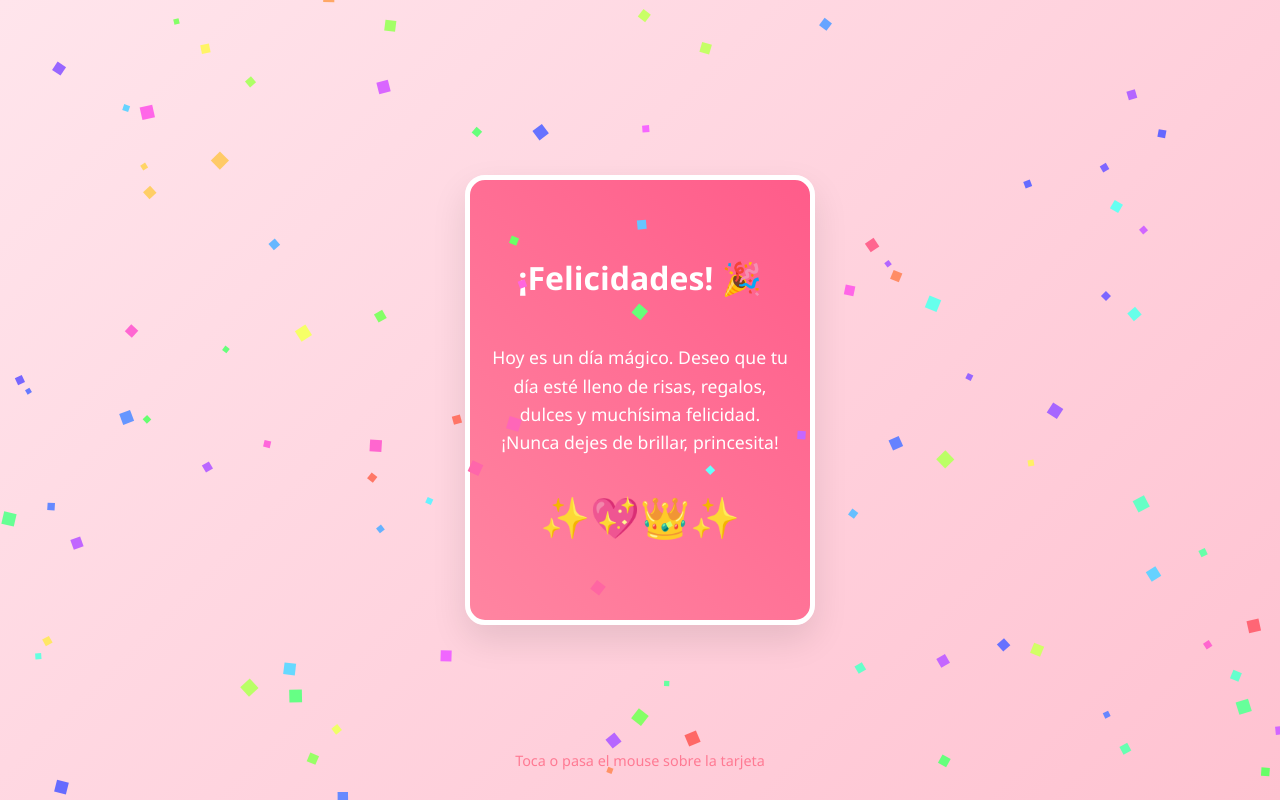
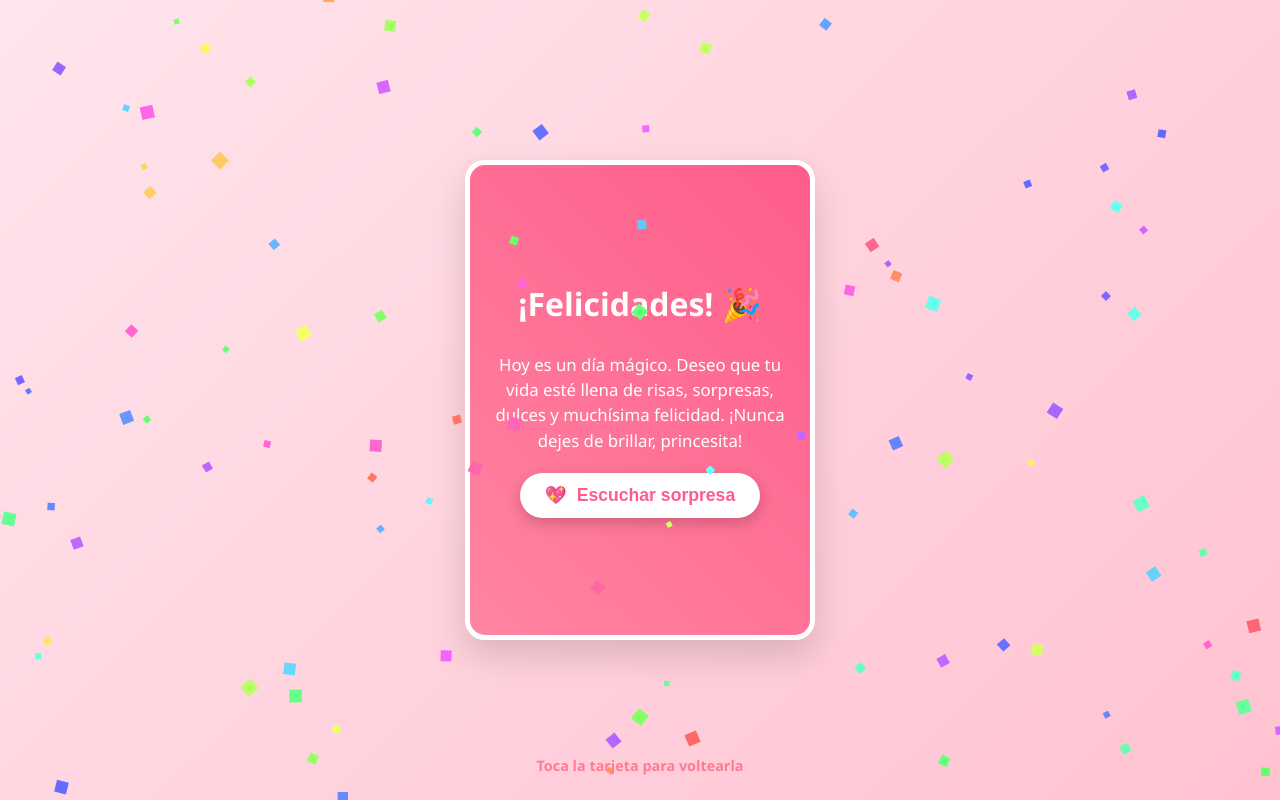
Before and after one commit to kolazmoliankill-commits/Cumplea-os-, a plain HTML site: page index.html in a window 1280 px wide. Both pictures are taken after a click on the element 640 px from the left and 400 px from the top of the page. Drawn offline with Linux system fonts and the light colour scheme.

Commit message:
Enhance card design and audio playback features
Updated card styles and added audio button functionality.

```diff
--- a/index.html
+++ b/index.html
@@ -21,7 +21,7 @@
         /* Contenedor del efecto 3D */
         .card-container {
             width: 350px;
-            height: 450px;
+            height: 480px;
             perspective: 1000px; /* Le da la profundidad 3D */
             cursor: pointer;
         }
@@ -33,7 +33,7 @@
             position: relative;
             transform-style: preserve-3d;
             transition: transform 0.8s cubic-bezier(0.175, 0.885, 0.32, 1.275);
-            box-shadow: 0 15px 35px rgba(0,0,0,0.1);
+            box-shadow: 0 15px 35px rgba(0,0,0,0.15);
             border-radius: 20px;
         }
 
@@ -53,7 +53,7 @@
             flex-direction: column;
             justify-content: center;
             align-items: center;
-            padding: 20px;
+            padding: 25px;
             box-sizing: border-box;
             text-align: center;
         }
@@ -86,28 +86,66 @@
             font-weight: bold;
         }
 
-        /* Cara Trasera (El mensaje) */
+        /* Cara Trasera (El mensaje y reproductor) */
         .card-back {
             background: linear-gradient(45deg, #ff85a1, #ff5c8a);
             color: white;
-            transform: rotateY(180deg); /* Espejo inicial para que al girar se vea bien */
+            transform: rotateY(180deg); /* Espejo inicial para el giro 3D */
             border: 5px solid #fff;
         }
 
         .card-back h2 {
             font-size: 2rem;
             margin-top: 0;
+            margin-bottom: 10px;
         }
 
         .card-back p {
-            font-size: 1.1rem;
-            line-height: 1.6;
+            font-size: 1.05rem;
+            line-height: 1.5;
             font-weight: 300;
+            margin-bottom: 20px;
         }
 
-        .hearts {
-            font-size: 2.5rem;
-            margin-top: 15px;
+        /* Botón de Audio 3D Hermoso */
+        .audio-btn {
+            background: white;
+            color: #ff5c8a;
+            border: none;
+            padding: 12px 25px;
+            font-size: 1.1rem;
+            font-weight: bold;
+            border-radius: 50px;
+            cursor: pointer;
+            box-shadow: 0 5px 15px rgba(0, 0, 0, 0.2);
+            transition: all 0.3s ease;
+            display: flex;
+            align-items: center;
+            gap: 10px;
+            outline: none;
+        }
+
+        .audio-btn:hover {
+            transform: scale(1.05);
+            box-shadow: 0 8px 20px rgba(0, 0, 0, 0.25);
+        }
+
+        .audio-btn:active {
+            transform: scale(0.98);
+        }
+
+        /* Animación de latido para el corazón del botón cuando suena */
+        .playing .btn-icon {
+            animation: heartbeat 0.8s infinite;
+        }
+
+        @keyframes heartbeat {
+            0% { transform: scale(1); }
+            20% { transform: scale(1.3); }
+            40% { transform: scale(1); }
+            60% { transform: scale(1.2); }
+            80% { transform: scale(1); }
+            100% { transform: scale(1); }
         }
 
         /* Animación de flotado para el pastel */
@@ -129,10 +167,11 @@
 
         .instruccion {
             position: absolute;
-            bottom: 30px;
+            bottom: 25px;
             color: #ff758f;
             font-size: 0.9rem;
             animation: pulse 1.5s infinite;
+            font-weight: bold;
         }
 
         @keyframes pulse {
@@ -143,9 +182,11 @@
 </head>
 <body>
 
+    <audio id="cumpleAudio" src="audio1.mp3" preload="auto"></audio>
+
     <canvas id="confetti"></canvas>
 
-    <div class="card-container" onclick="this.classList.toggle('active')">
+    <div class="card-container" onclick="toggleCard(this, event)">
         <div class="card">
 
             <div class="card-front">
@@ -157,16 +198,51 @@
 
             <div class="card-back">
                 <h2>¡Felicidades! 🎉</h2>
-                <p>Hoy es un día mágico. Deseo que tu día esté lleno de risas, regalos, dulces y muchísima felicidad. ¡Nunca dejes de brillar, princesita!</p>
-                <div class="hearts">✨💖👑✨</div>
+                <p>Hoy es un día mágico. Deseo que tu vida esté llena de risas, sorpresas, dulces y muchísima felicidad. ¡Nunca dejes de brillar, princesita!</p>
+
+                <button class="audio-btn" id="musicBtn" onclick="toggleMusic(event)">
+                    <span class="btn-icon">💖</span>
+                    <span id="btnText">Escuchar sorpresa</span>
+                </button>
             </div>
 
         </div>
     </div>
 
-    <div class="instruccion">Toca o pasa el mouse sobre la tarjeta</div>
+    <div class="instruccion">Toca la tarjeta para voltearla</div>
 
     <script>
+        const audio = document.getElementById('cumpleAudio');
+        const musicBtn = document.getElementById('musicBtn');
+        const btnText = document.getElementById('btnText');
+
+        // Función para girar la tarjeta en móviles al hacer click
+        function toggleCard(container, event) {
+            // Si hace click en el botón de música, no queremos que la tarjeta se voltee de inmediato
+            if (event.target.closest('#musicBtn')) return;
+            container.classList.toggle('active');
+        }
+
+        // Función para reproducir / pausar la música
+        function toggleMusic(event) {
+            event.stopPropagation(); // Evita que la tarjeta se voltee al presionar el botón
+
+            if (audio.paused) {
+                audio.play().then(() => {
+                    musicBtn.classList.add('playing');
+                    btnText.innerText = "Pausar música";
+                }).catch(error => {
+                    alert("Asegúrate de tener el archivo 'audio1.mp3' en la misma carpeta que este archivo.");
+                    console.log("Error al reproducir audio:", error);
+                });
+            } else {
+                audio.pause();
+                musicBtn.classList.remove('playing');
+                btnText.innerText = "Escuchar sorpresa";
+            }
+        }
+
+        // --- CÓDIGO DEL CONFETI ---
         const canvas = document.getElementById('confetti');
         const ctx = canvas.getContext('2d');
         let pieces = [];
```
